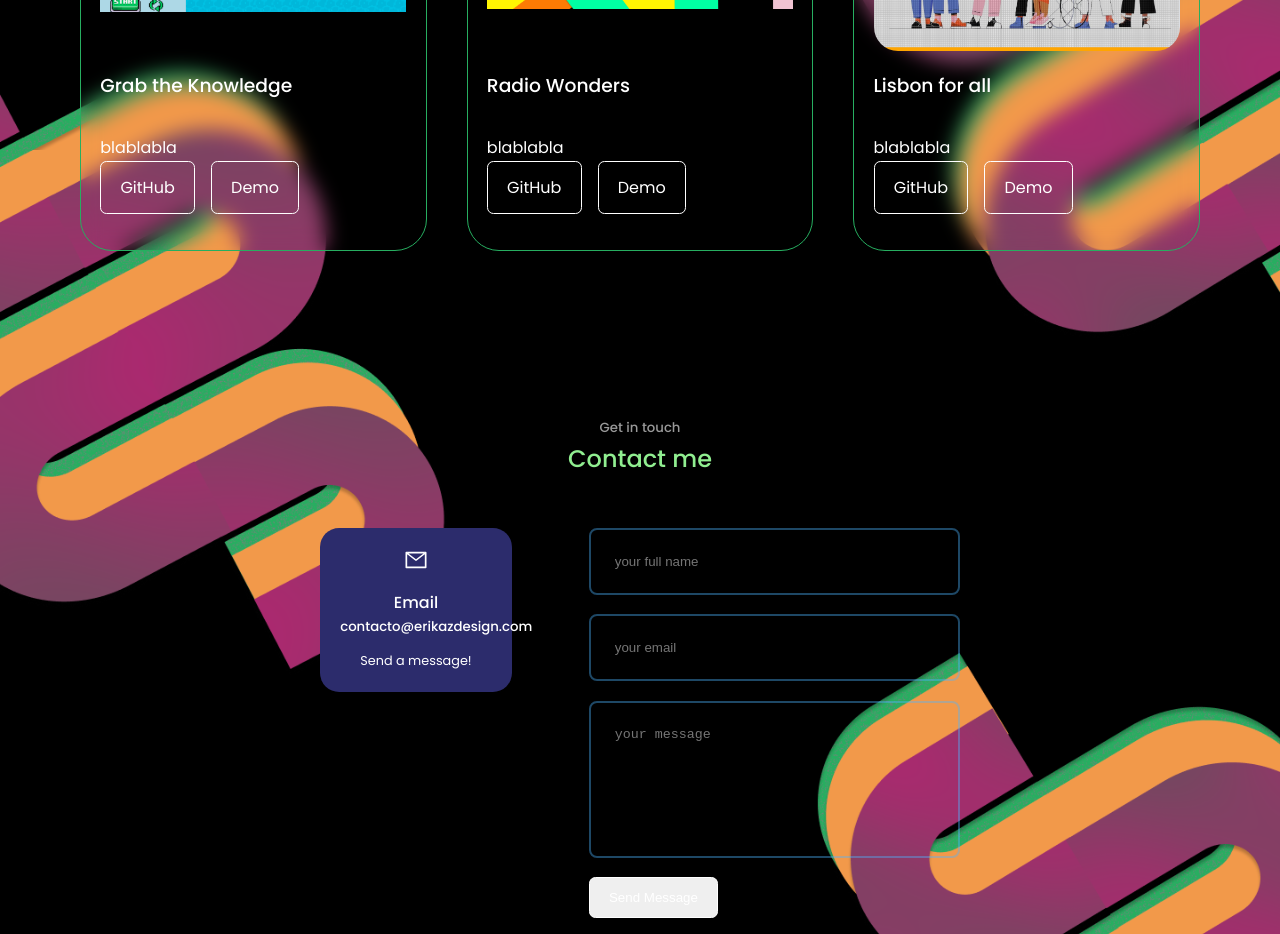
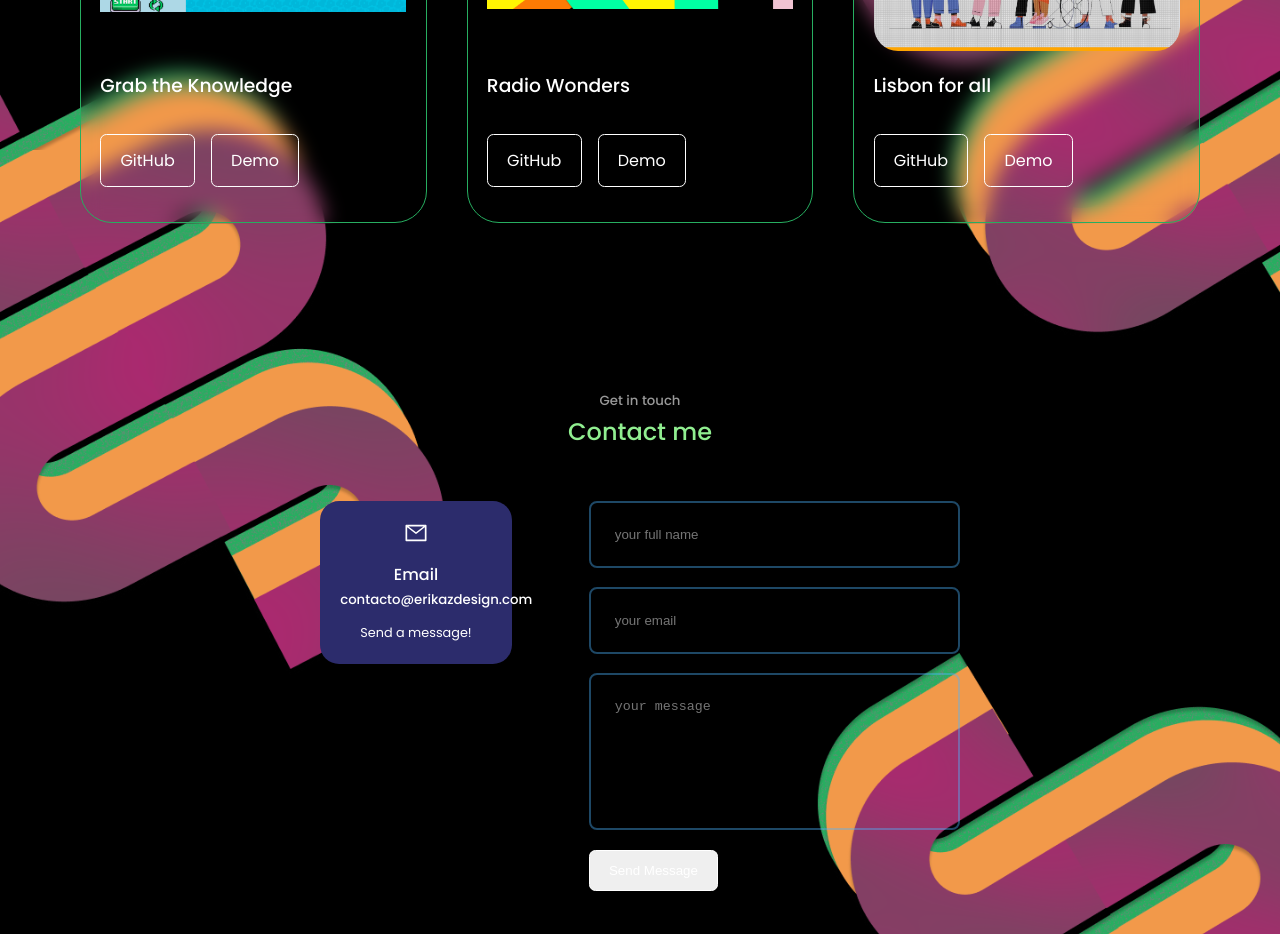
Before and after one commit to erikasoaress/portfolio, a React (Create React App) app: page / in a window 1280 px wide. Shown: the part 2580-3514 px from the top of the page. Built offline with nearby package versions, Linux system fonts and the light colour scheme; the HTML template or start-up script is replaced by a standard one.

Commit message:
projects description

```diff
--- a/src/components/portfolio/Portfolio.jsx
+++ b/src/components/portfolio/Portfolio.jsx
@@ -9,7 +9,7 @@ const data = [
     id: 1,
     image: grabtheknowledge,
     title: "Grab the Knowledge",
-    description: "blablabla",
+
     github: "https://github.com/erikasoaress/Grab-the-Knowledge",
     demo: "https://erikasoaress.github.io/Grab-the-Knowledge/",
   },
@@ -17,7 +17,7 @@ const data = [
     id: 2,
     image: radiowonders,
     title: "Radio Wonders",
-    description: "blablabla",
+
     github: "https://github.com/erikasoaress/",
     demo: "https://radiowonders.netlify.app/",
   },
@@ -25,7 +25,7 @@ const data = [
     id: 3,
     image: lisbonforall,
     title: "Lisbon for all",
-    description: "blablabla",
+
     github: "https://github.com/erikasoaress/",
     demo: "https://lisbonforall.cyclic.app/",
   },
```
